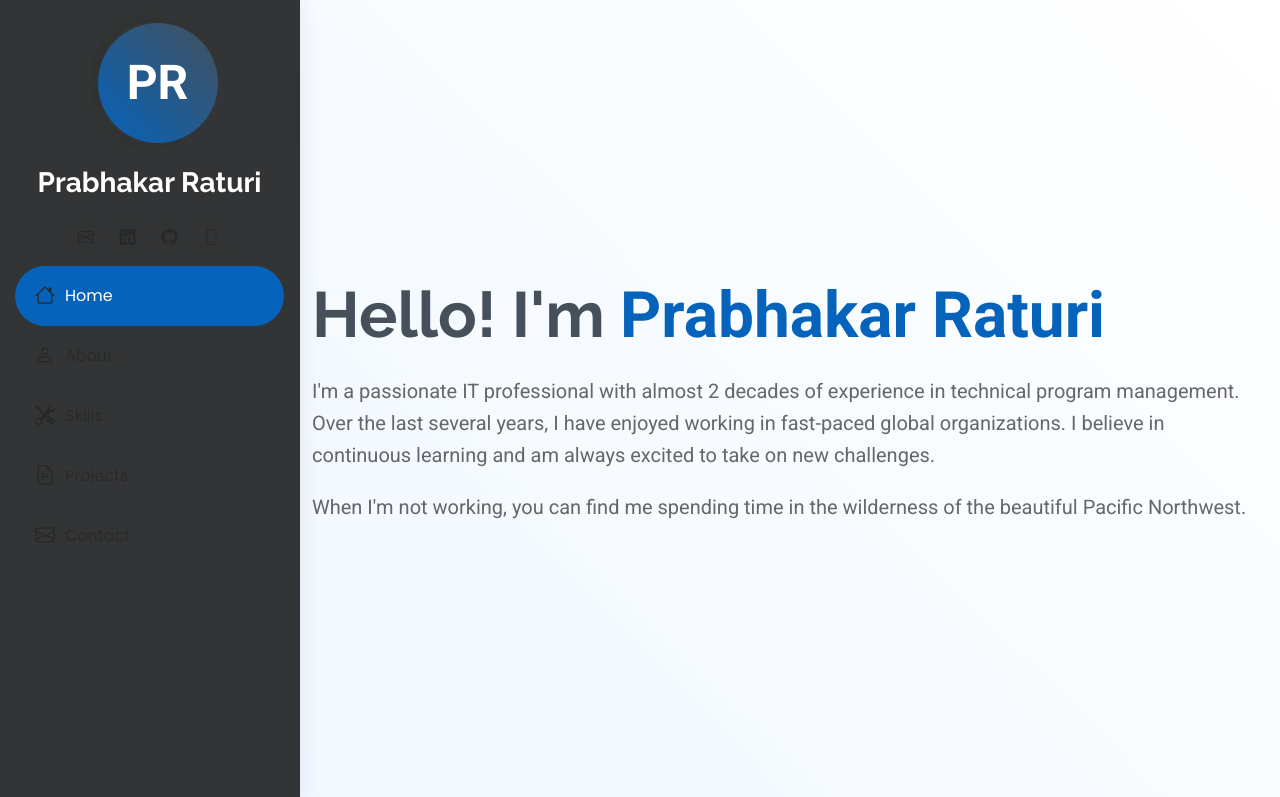
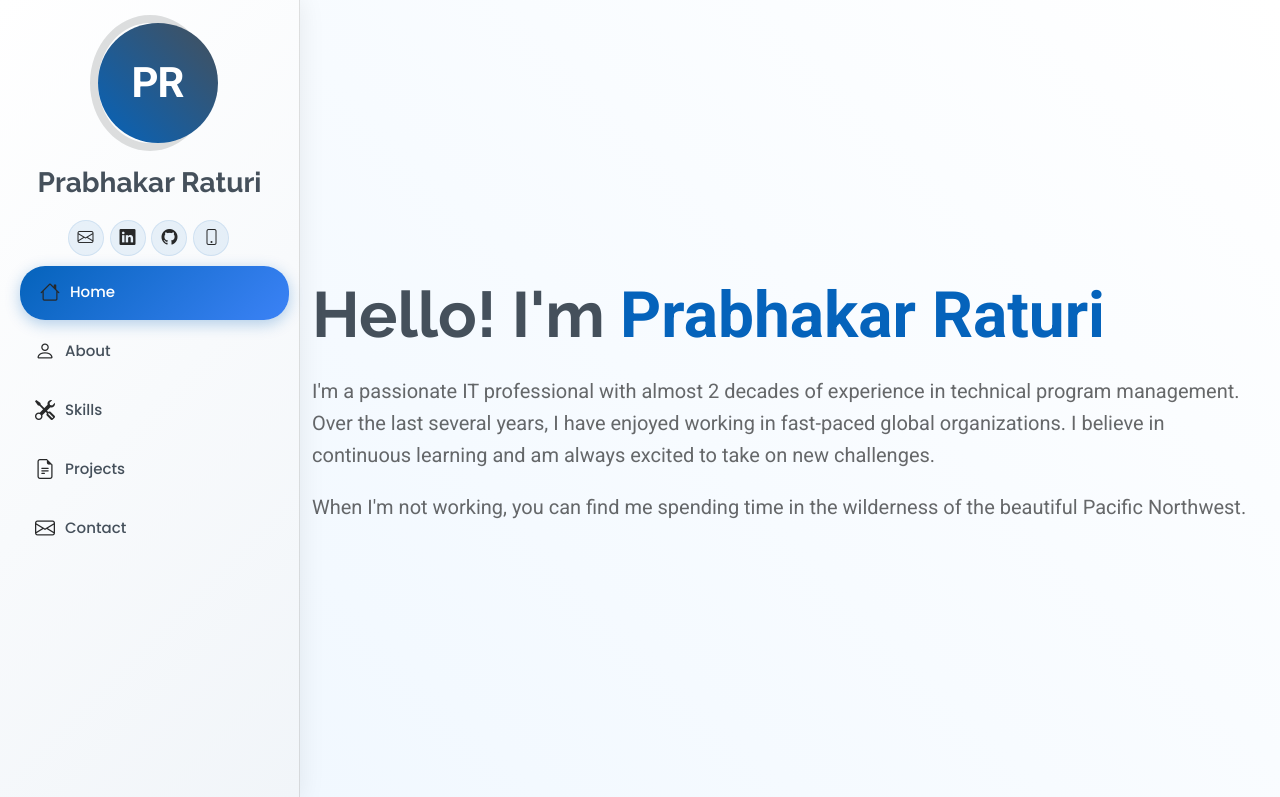
Before and after one commit to aaccela/Aaccela.github.io, a plain HTML site: page index.html in a window 1280 px wide. Shown: the top 797 px of the page. Drawn offline with nearby package versions, Linux system fonts and the light colour scheme.

Commit message:
Update index.html

```diff
--- a/index.html
+++ b/index.html
@@ -66,22 +66,17 @@
       width: 300px;
       transition: all ease-in-out 0.5s;
       z-index: 9997;
-      border-right: 1px solid color-mix(in srgb, var(--default-color), transparent 90%);
-      background: var(--background-color);
-      box-shadow: 0px 0 20px color-mix(in srgb, var(--default-color), transparent 90%);
+      border-right: 1px solid color-mix(in srgb, var(--default-color), transparent 85%);
+      background: linear-gradient(135deg, #ffffff 0%, #f8fafc 50%, #f1f5f9 100%);
+      box-shadow: 0px 0 25px rgba(0, 0, 0, 0.08);
     }
 
-    .header.dark-background {
-      background: color-mix(in srgb, var(--default-color), transparent 6%);
-      border-right: 1px solid color-mix(in srgb, var(--default-color), transparent 80%);
+    .header h1 {
+      color: var(--heading-color);
     }
 
-    .header.dark-background h1 {
-      color: var(--contrast-color);
-    }
-
-    .header.dark-background .social-links a {
-      color: var(--contrast-color);
+    .header .social-links a {
+      color: var(--default-color);
     }
 
     .profile-img {
@@ -99,7 +94,7 @@
       border-radius: 50%;
     }
 
-    .profile-placeholder {
+     .profile-placeholder {
       width: 120px;
       height: 120px;
       background: linear-gradient(45deg, #0563bb, #45505b);
@@ -108,8 +103,10 @@
       align-items: center;
       justify-content: center;
       color: white;
-      font-size: 48px;
+      font-size: 42px;
       font-weight: bold;
+      letter-spacing: -1px;
+      line-height: 1;
     }
 
     .logo {
@@ -129,8 +126,8 @@
     }
 
     .social-links a {
-      background: color-mix(in srgb, var(--default-color), transparent 92%);
-      color: var(--default-color);
+      background: rgba(5, 99, 187, 0.08);
+      color: var(--accent-color);
       line-height: 1;
       margin: 0 2px 10px 0;
       border-radius: 50%;
@@ -142,11 +139,14 @@
       justify-content: center;
       transition: 0.3s;
       font-size: 16px;
+      border: 1px solid rgba(5, 99, 187, 0.1);
     }
 
     .social-links a:hover {
       background: var(--accent-color);
       color: var(--contrast-color);
+      transform: translateY(-2px);
+      box-shadow: 0 4px 12px rgba(5, 99, 187, 0.3);
     }
 
     /* Navigation */
@@ -163,23 +163,26 @@
 
     .navmenu a,
     .navmenu a:focus {
-      color: color-mix(in srgb, var(--default-color), transparent 20%);
-      padding: 15px 20px;
+      color: var(--heading-color);
+      padding: 12px 20px;
       font-family: var(--nav-font);
-      font-size: 16px;
-      font-weight: 400;
+      font-size: 15px;
+      font-weight: 500;
       display: flex;
       align-items: center;
-      border-radius: 50px;
+      border-radius: 25px;
       transition: 0.3s;
       width: 100%;
+      margin-bottom: 5px;
     }
 
     .navmenu a:hover,
     .navmenu a:focus,
     .navmenu .active {
       color: var(--contrast-color);
-      background: var(--accent-color);
+      background: linear-gradient(135deg, var(--accent-color), #3b82f6);
+      box-shadow: 0 4px 15px rgba(5, 99, 187, 0.3);
+      transform: translateX(5px);
     }
 
     .navmenu a i {
@@ -378,7 +381,7 @@
 
     .contact .info-item .social-links {
       display: flex;
-      flex-direction: row;
+      flex-direction: column;
       gap: 10px;
       margin-top: 10px;
     }
@@ -457,7 +460,7 @@
 
   <i class="bi bi-list mobile-nav-toggle d-xl-none"></i>
 
-  <header id="header" class="header dark-background d-flex flex-column">
+  <header id="header" class="header d-flex flex-column">
 
     <div class="profile-img">
       <div class="profile-placeholder">PR</div>
@@ -600,14 +603,14 @@
           <div class="col-lg-6">
             <div class="project-item">
               <h4>Enterprise Legacy Modernization Program</h4>
-              <p>Led a multi-phase modernization of core business processes by replacing mainframe (ADABAS, VBA), SAP ECC6, and Oracle 19c systems with Workday HCM, EIB, Workforce, and Data Analytics. Delivered a future-ready platform and achieved 75% technology reduction cost and efficiency gains.</p>
+              <p>Led a multi-phase modernization of core business processes by replacing mainframe (ADABAS, VBA), SAP ECC6, and Oracle 19c systems with Workday HCM, EIB, Workforce, and Data Analytics. Delivered a future-ready platform and achieved significant cost and efficiency gains.</p>
             </div>
           </div>
 
           <div class="col-lg-6">
             <div class="project-item">
               <h4>Identity Governance & Access Modernization</h4>
-              <p>Directed a 5-year SailPoint AI-enabled Identity Governance and Access Management program, improving Joiner-Mover-Leaver process efficiency by 85% and enabling enterprise-wide access audits. Strengthened compliance posture and reduced audit risks.</p>
+              <p>Directed a 5-year SailPoint AI-enabled Identity Governance program, improving Joiner-Mover-Leaver process efficiency by 85% and enabling enterprise-wide access audits. Strengthened compliance posture and reduced audit risks.</p>
             </div>
           </div>
 
```
